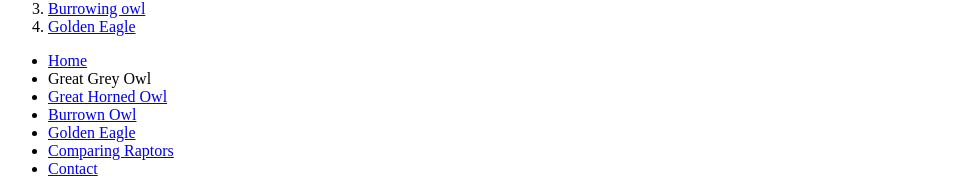
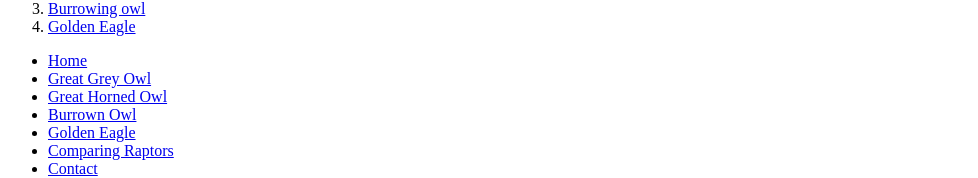
Before and after one commit to baestHE68/Connecting-your-sites, a plain HTML site: page index.html in a window 1280 px wide. Shown: the part 184-362 px from the top of the page, without its empty margins (0-978 px from the left). Drawn offline with Linux system fonts and the light colour scheme.

Commit message:
index.html

```diff
--- a/index.html
+++ b/index.html
@@ -28,7 +28,7 @@
         <div id="navigation">
             <ul>
                 <li><a href="index.html">Home</a></li>
-                <li><a href="great_grey_owl.html"></a>Great Grey Owl</a></li>
+                <li><a href="great_grey_owl.html">Great Grey Owl</a></li>
                 <li><a href="great_horned_owl.html">Great Horned Owl</a></li>
                 <Li><a href="burrowing_owl.html">Burrown Owl</a></Li>
                 <li><a href="golden_eagle.html">Golden Eagle</a></li>
```
